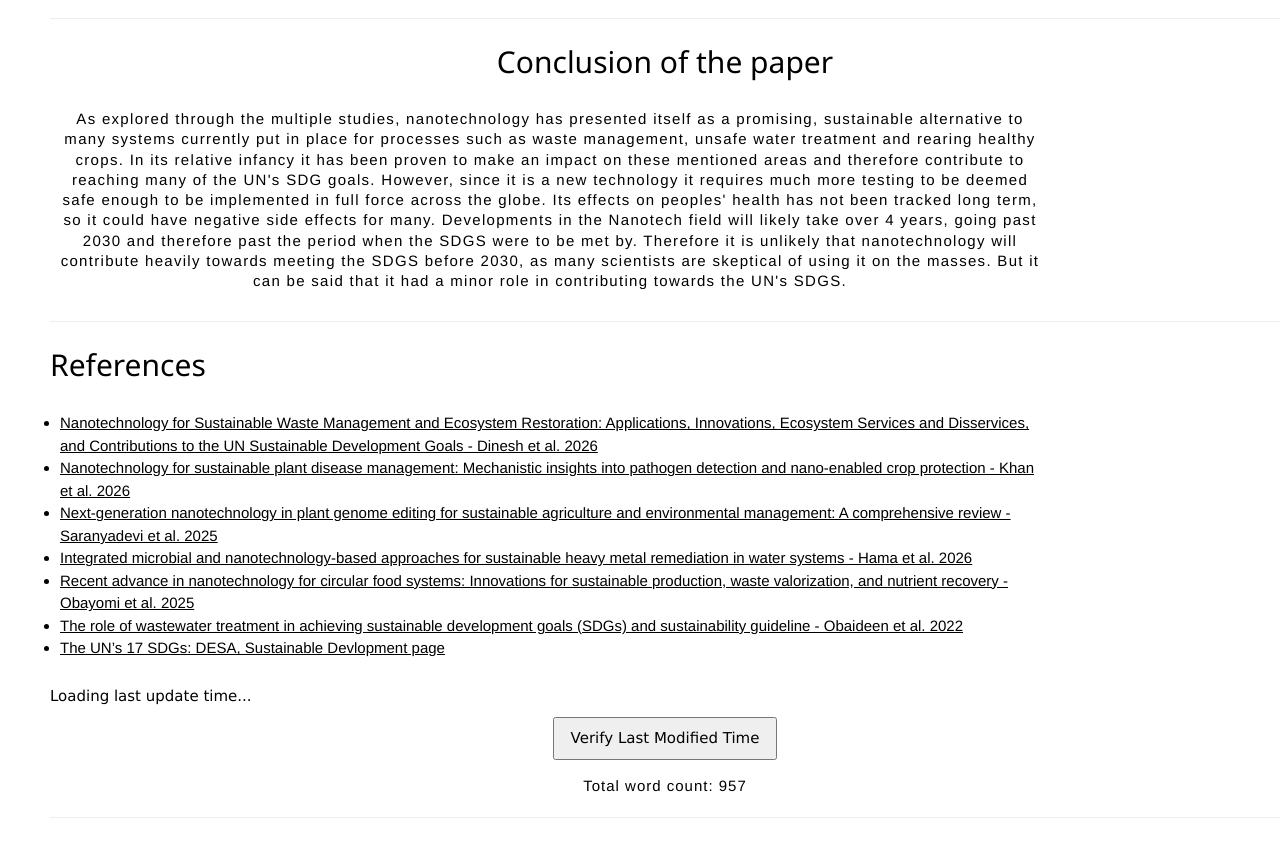
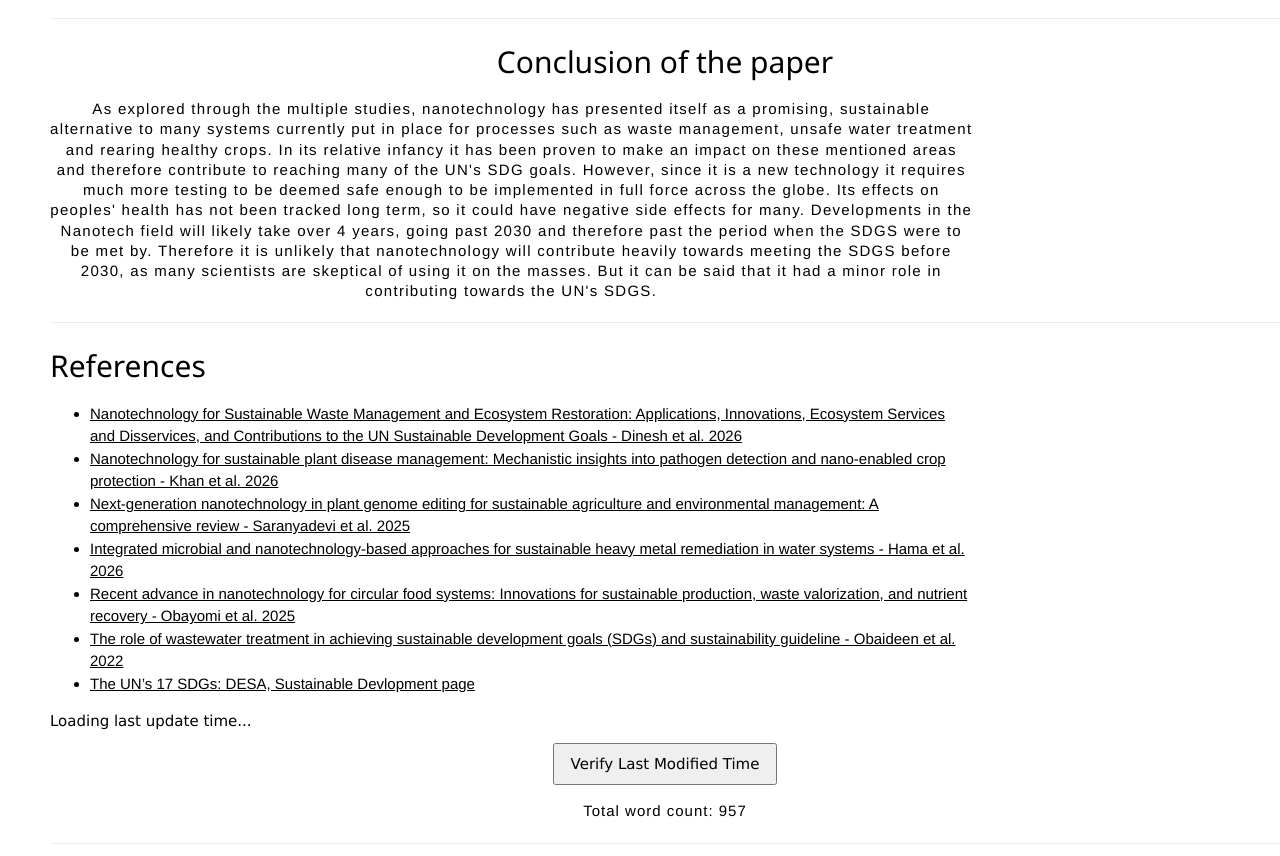
Before and after one commit to FEPSFY6981975/FY6981975, a plain HTML site: page index.html in a window 1280 px wide. Shown: the part 5669-6525 px from the top of the page. Drawn offline with nearby package versions, Linux system fonts and the light colour scheme.

Commit message:
Adjust styles for #Conc_Text and #References
Updated width for #Conc_Text and #References to 75% and removed padding.

```diff
--- a/index.html
+++ b/index.html
@@ -305,10 +305,7 @@ As explored through the multiple studies, nanotechnology has presented itself as
 
     #Conc_Text {
 
-      padding: 10px;
-      height: auto;
-      width: 100%;
-      max-width: 1000px;
+      width: 75%;
       overflow-wrap: break-word;
       word-wrap: break-word;
       letter-spacing: 1.3px;
@@ -318,15 +315,11 @@ As explored through the multiple studies, nanotechnology has presented itself as
     }
 
     #References {
-
-      padding: 10px;
       height: auto;
-      width: 100%;
-      max-width: 1000px;
+      width: 75%;
       overflow-wrap: break-word;
       word-wrap: break-word;
       font-family: "Helvetica"
-
     }
 </style>
 
```
